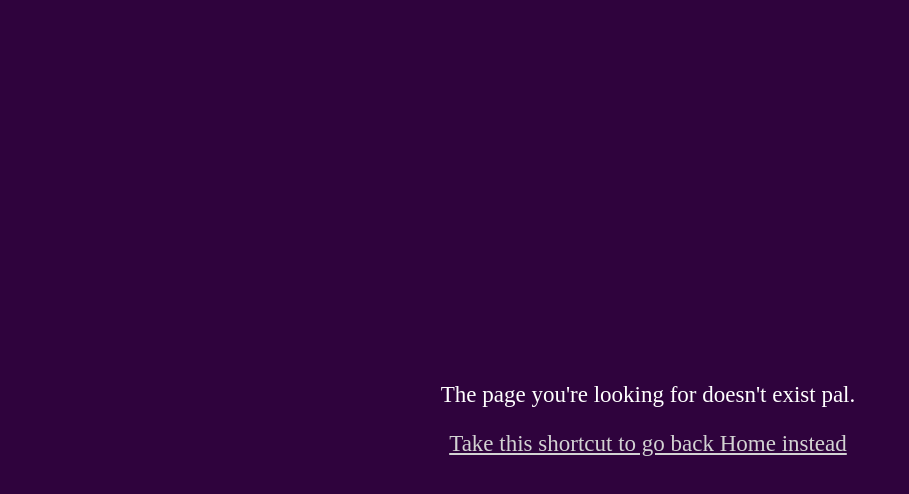
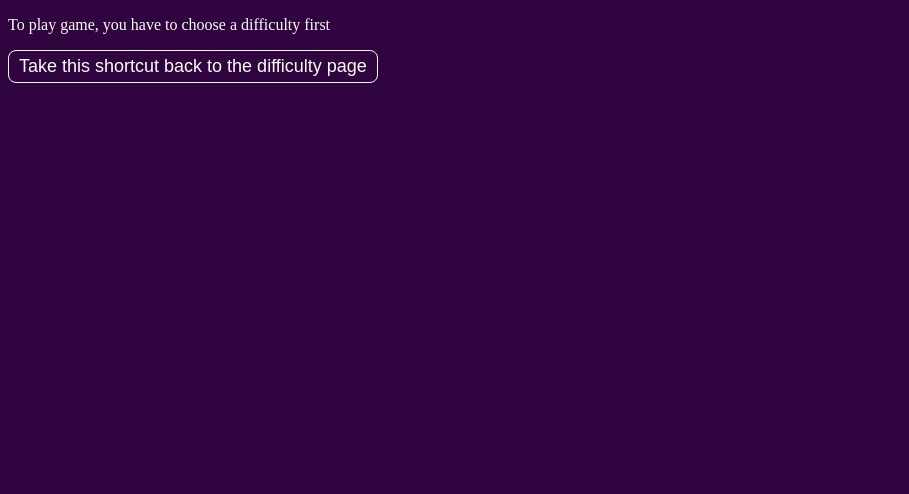
Before and after one commit to Godwin57/Memory-tester, a React (Vite) app: page /gameDisplay in a window 1280 px wide. Shown: the top 494 px of the page, without its empty margins (0-909 px from the left). Built offline with nearby package versions, Linux system fonts and the light colour scheme.

Commit message:
Completed the adding of react router to the application. Made the styles for button and link global and not specific for just a page alone

```diff
--- a/src/App.css
+++ b/src/App.css
@@ -3,14 +3,14 @@ body{
   color: white;
 }
 
-.Welcome button{
+button{
   background: transparent;
   padding: 5px 10px;
   border-radius: 8px;
   border: 1px solid white;
 }
 
-.Welcome a{
+a{
   color: white;
   text-decoration: none;
   font-size: 18px;
--- a/src/App.jsx
+++ b/src/App.jsx
@@ -4,6 +4,8 @@ import WelcomePage from "./components/WelcomePage";
 import DisplayGame from "./components/DisplayGame";
 import SelectDifficulty from "./components/SelectDifficulty";
 import {animalEmojis} from "./assets/Emojis";
+import { createBrowserRouter, RouterProvider } from "react-router-dom";
+import ErrorPage from "./components/ErrorPage";
 
 function App() {
     const [name, setName] = useState('');
@@ -11,13 +13,27 @@ function App() {
     const [score, setScore] = useState(0);
     const [highScore, setHighScore] = useState(0);
 
+    const router = createBrowserRouter([
+        {
+            path: '/',
+            element: <WelcomePage name={name} setName={setName}/>,
+            errorElement: ErrorPage
+        },
+
+        {
+            path: 'difficulty',
+            element: <SelectDifficulty difficulty={difficulty} name={name} setDifficulty={setDifficulty}/>,
+        },
+
+        {
+            path: 'gameDisplay',
+            element: <DisplayGame animalEmojis={animalEmojis} score={score} setScore={setScore}
+                highScore={highScore} setHighScore={setHighScore} difficulty={difficulty}/>
+        }
+    ])
+
     return (
-        <>
-            <WelcomePage name={name} setName={setName}/>
-            {/* <SelectDifficulty difficulty={difficulty} name={name} setDifficulty={setDifficulty}/>
-            <DisplayGame animalEmojis={animalEmojis} score={score} setScore={setScore}
-                highScore={highScore} setHighScore={setHighScore} difficulty={difficulty}/> */}
-        </>
+        <RouterProvider router={router}/>
     );
 }
 
--- a/src/components/DisplayGame.jsx
+++ b/src/components/DisplayGame.jsx
@@ -2,6 +2,7 @@ import { Difficulty } from "./gameLogic";
 import { useState, useEffect } from "react";
 import { shuffleArray } from "./gameLogic";
 import { PerLevelFeatures } from "./gameLogic";
+import { Link } from "react-router-dom";
 
 function DisplayGame({animalEmojis, score, setScore, highScore, setHighScore, difficulty}) {
     const {easy, medium, hard} = Difficulty;
@@ -76,6 +77,7 @@ function DisplayGame({animalEmojis, score, setScore, highScore, setHighScore, di
             </div> :
             <div>
                 <p>To play game, you have to choose a difficulty first</p>
+                <button><Link to="/difficulty">Take this shortcut back to the difficulty page</Link></button>
             </div>
             }
         </>
--- a/src/components/Router.jsx
+++ /dev/null
@@ -1,37 +0,0 @@
-import { createBrowserRouter, RouterProvider } from "react-router-dom";
-import App from "../App";
-import WelcomePage from "./WelcomePage";
-import DisplayGame from "./DisplayGame";
-import SelectDifficulty from "./SelectDifficulty";
-import ErrorPage from "./ErrorPage";
-
-function Router() {
-    const router = createBrowserRouter([
-        {
-            path: '/',
-            element: <App />,
-            errorElement: <ErrorPage />
-        },
-
-        {
-            path: 'welcome',
-            element: <WelcomePage />
-        },
-
-        {
-            path: 'displayGame',
-            element: <DisplayGame />
-        },
-
-        {
-            path: 'selectDifficulty',
-            element: <SelectDifficulty />
-        }
-    ])
-
-    return (
-        <RouterProvider router={router} />
-    );
-}
-
-export default Router;
--- a/src/components/SelectDifficulty.jsx
+++ b/src/components/SelectDifficulty.jsx
@@ -1,11 +1,15 @@
+import { Link } from "react-router-dom";
+
 function SelectDifficulty({name, setDifficulty}) {
     return (
         <>
-            <p>Hi, {name}</p>
+            <h1>Hi, {name}</h1>
             <form>
                 <input type="radio" name = 'diff' value={'easy'} onChange={e => setDifficulty(e.target.value)}/>Easy
                 <input type="radio" name = 'diff' value={'medium'} onChange={e => setDifficulty(e.target.value)}/>Medium
                 <input type="radio" name = 'diff' value={'hard'} onChange={e => setDifficulty(e.target.value)}/>Hard
+
+                <button><Link to="/gameDisplay">Submit choice</Link></button>
             </form>
         </>
     );
--- a/src/components/WelcomePage.jsx
+++ b/src/components/WelcomePage.jsx
@@ -18,7 +18,7 @@ function WelcomePage({name, setName}) {
                 <input type="text" value={name} onChange={e => setName(e.target.value)} />
             </p>
             {/* This button should contain a link. It'd be implemented when I learn routing */}
-            <button onClick={(e) => handleClick(e)}><Link to="selectDifficulty">Submit</Link></button>
+            <button onClick={(e) => handleClick(e)}><Link to="difficulty">Submit</Link></button>
         </div>
     );
 }
--- a/src/main.jsx
+++ b/src/main.jsx
@@ -1,9 +1,9 @@
 import React from 'react'
 import ReactDOM from 'react-dom/client'
-import Router from './components/Router.jsx'
+import App from './App'
 
 ReactDOM.createRoot(document.getElementById('root')).render(
   <React.StrictMode>
-    <Router />
+    <App />
   </React.StrictMode>,
 )
```
